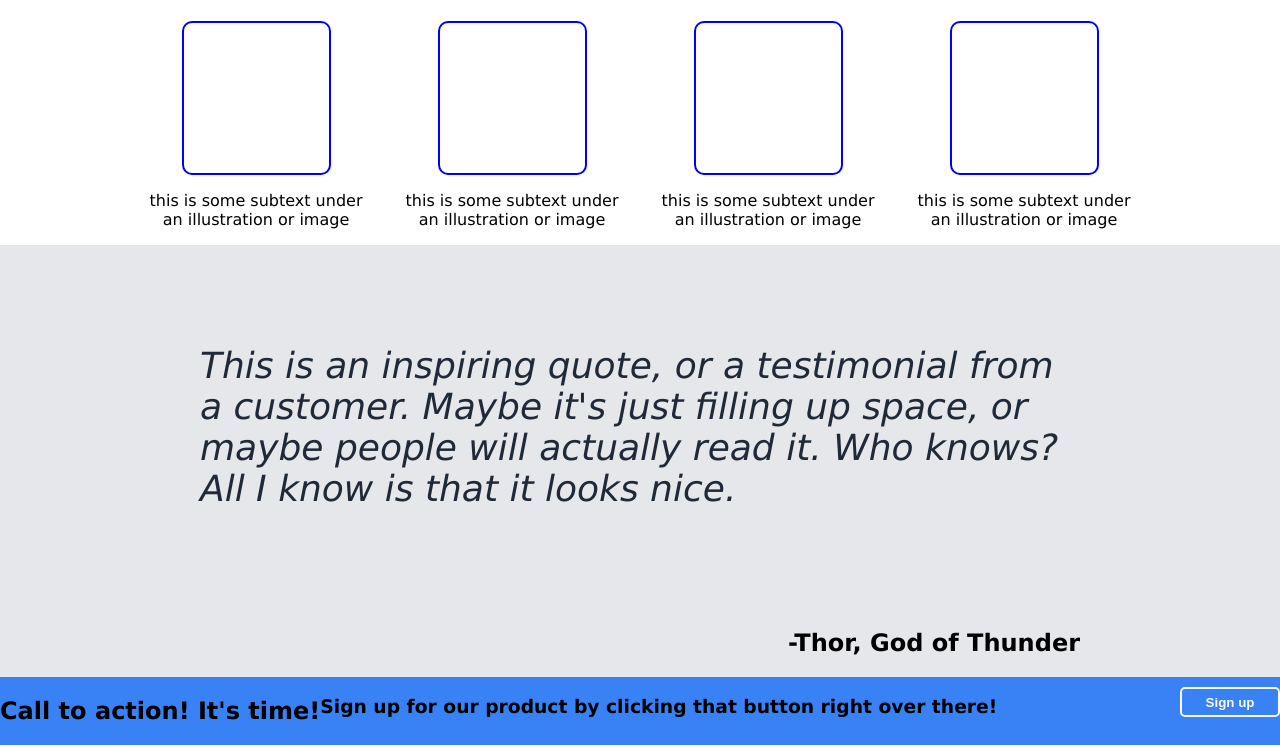
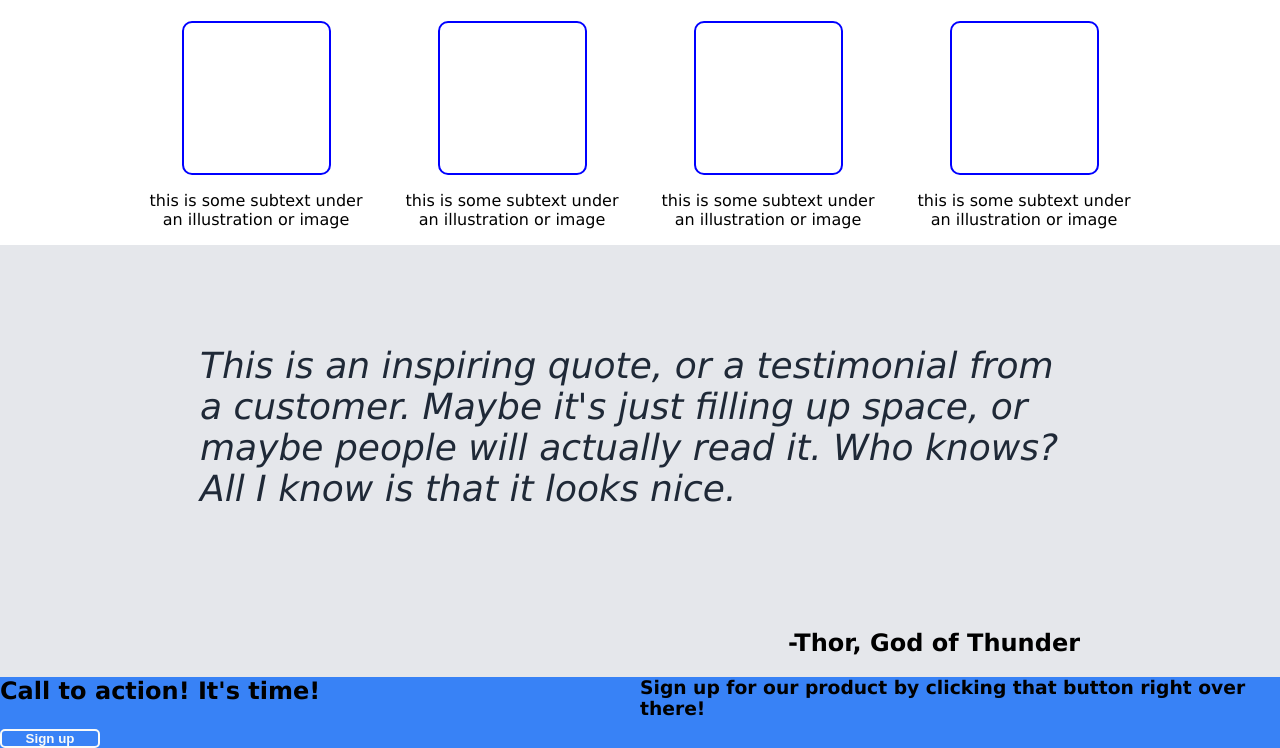
Before and after one commit to Ardit-K/odin-landing, a plain HTML site: page index.html in a window 1280 px wide. Shown: the part 478-1226 px from the top of the page. Drawn offline with Linux system fonts and the light colour scheme.

Commit message:
feat(index.html/css) Section 4 Styling

```diff
--- a/index.css
+++ b/index.css
@@ -22,6 +22,10 @@ body{
 .sec-3{
     background-color: #E5E7EB;;
     flex-direction: column;
+    align-items: center;
+    justify-content: center;
+}
+.sec-4{
     align-items: center;
     justify-content: center;
 }
@@ -141,6 +145,7 @@ body{
 }
 
 .call-button {
+    flex: 1;
     padding: 0;
     background-color: #3882F6;
     width: 100px;
@@ -157,4 +162,8 @@ body{
 }
 .inner{
     background-color: #3882F6;
+    width: 75%;
+    height: 75%;
+    box-sizing: border-box;
+    flex-direction: column;
 }
--- a/index.html
+++ b/index.html
@@ -72,12 +72,12 @@
     </div>
     <div class="sec-4 flex-container">
         <div class="inner flex-container">
-        <div class="call-group flex-container">
-            <h2>Call to action! It's time!</h2>
-            <h3>Sign up for our product by clicking that button right over
-                there!
-            </h3>
-        </div>
+            <div class="call-group flex-container">
+                <h2 class="flex-container">Call to action! It's time!</h2>
+                <h3 class="flex-container">Sign up for our product by clicking that button right over
+                    there!
+                </h3>
+            </div>
         <button class="call-button">Sign up</button>
         </div>
     </div>
```
